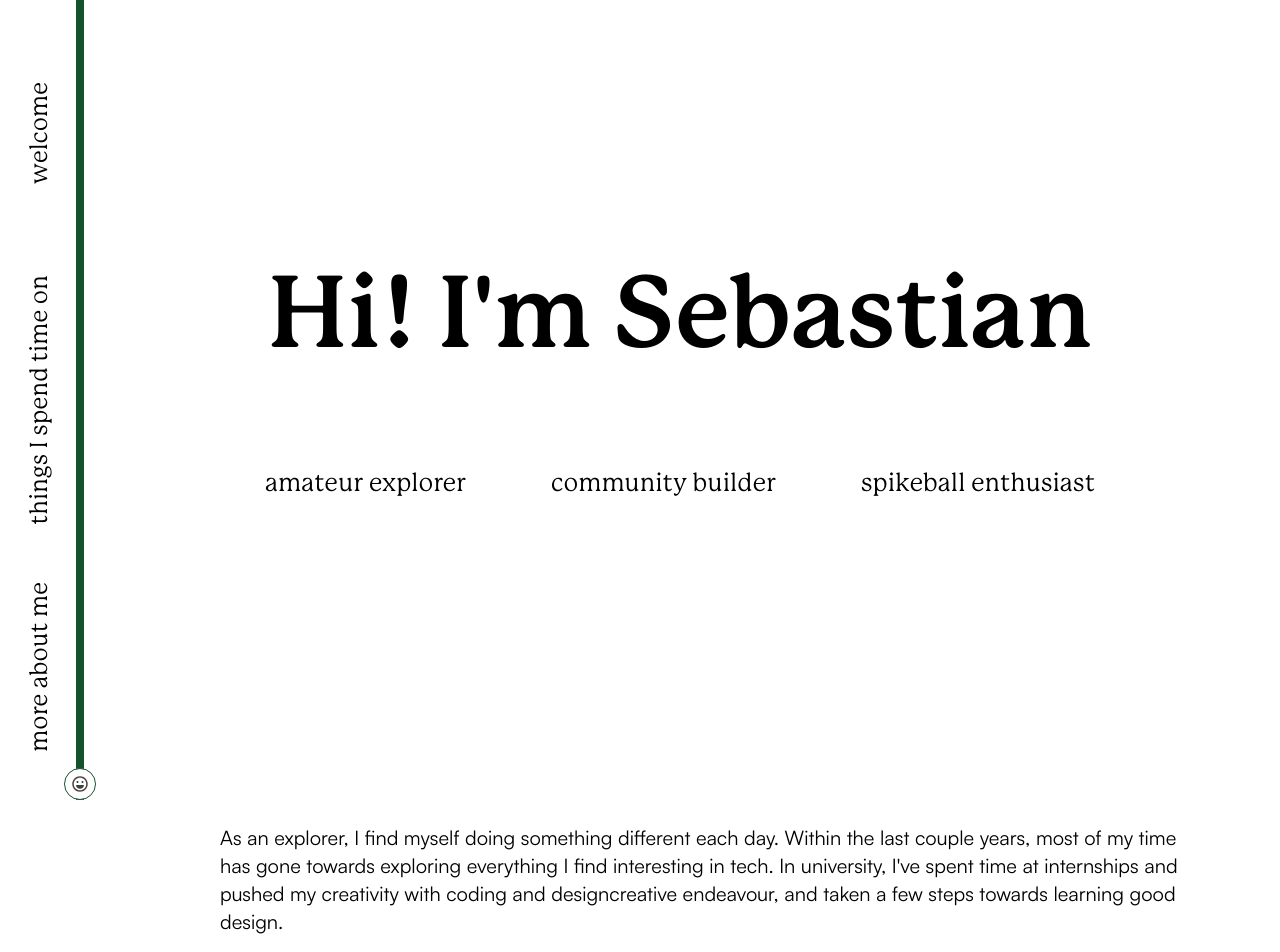
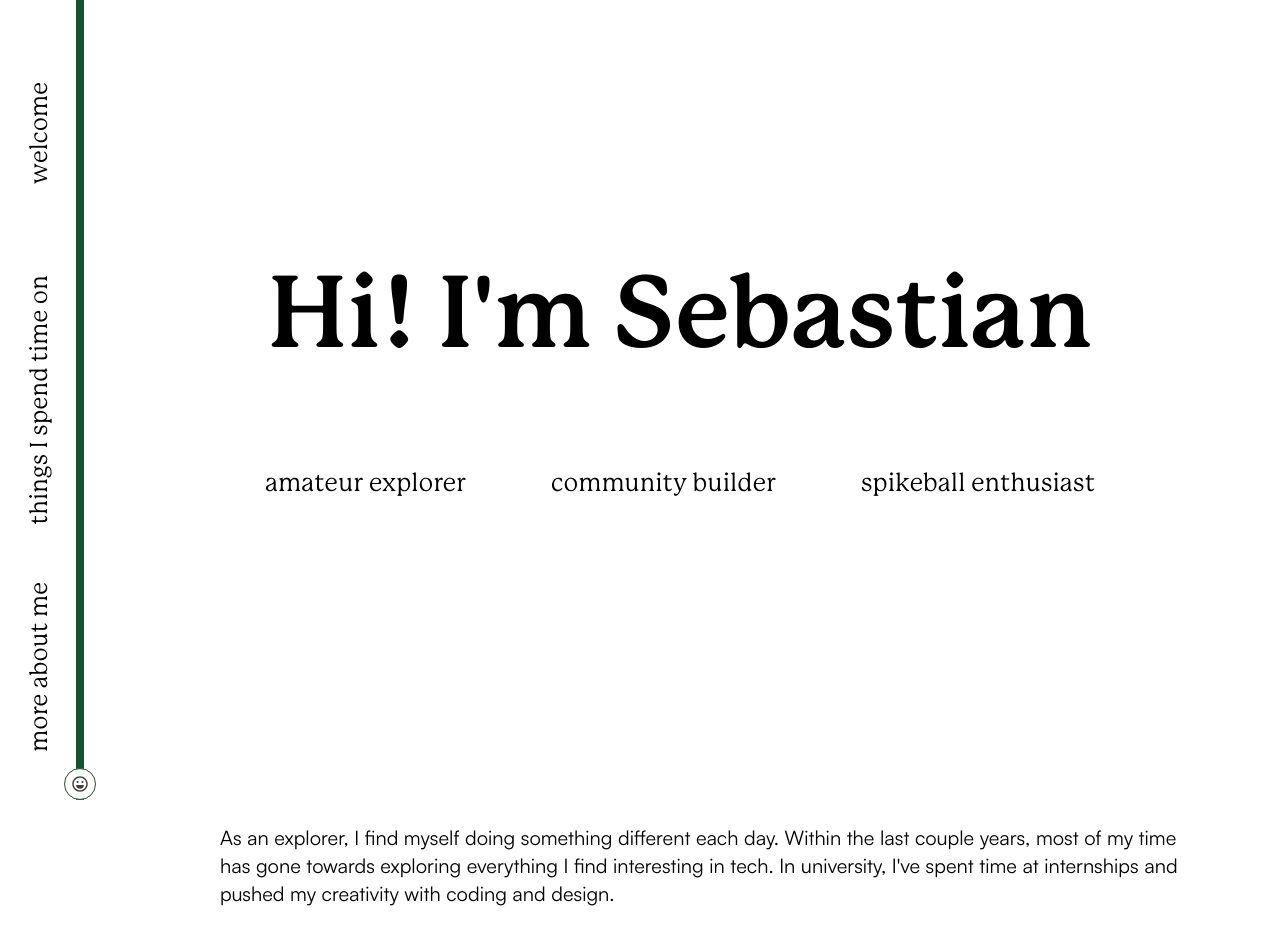
Before and after one commit to sebmendoza/personal-website, a Next.js app: page / in a window 1280 px wide. Shown: the top 952 px of the page. Built offline with nearby package versions, Linux system fonts and the light colour scheme.

Commit message:
fix spelling

```diff
--- a/components/thingsISpendTimeOn/ThingsISpendTimeOn.tsx
+++ b/components/thingsISpendTimeOn/ThingsISpendTimeOn.tsx
@@ -64,8 +64,7 @@ function ThingsISpendTimeOn() {
           Within the last couple years, most of my time has gone towards
           exploring everything I find interesting in tech. In university,
           I&apos;ve spent time at internships and pushed my creativity with
-          coding and designcreative endeavour, and taken a few steps towards
-          learning good design.
+          coding and design.
         </p>
       </div>
       <div className="my-24 max-w-full lg:pl-10">
```
